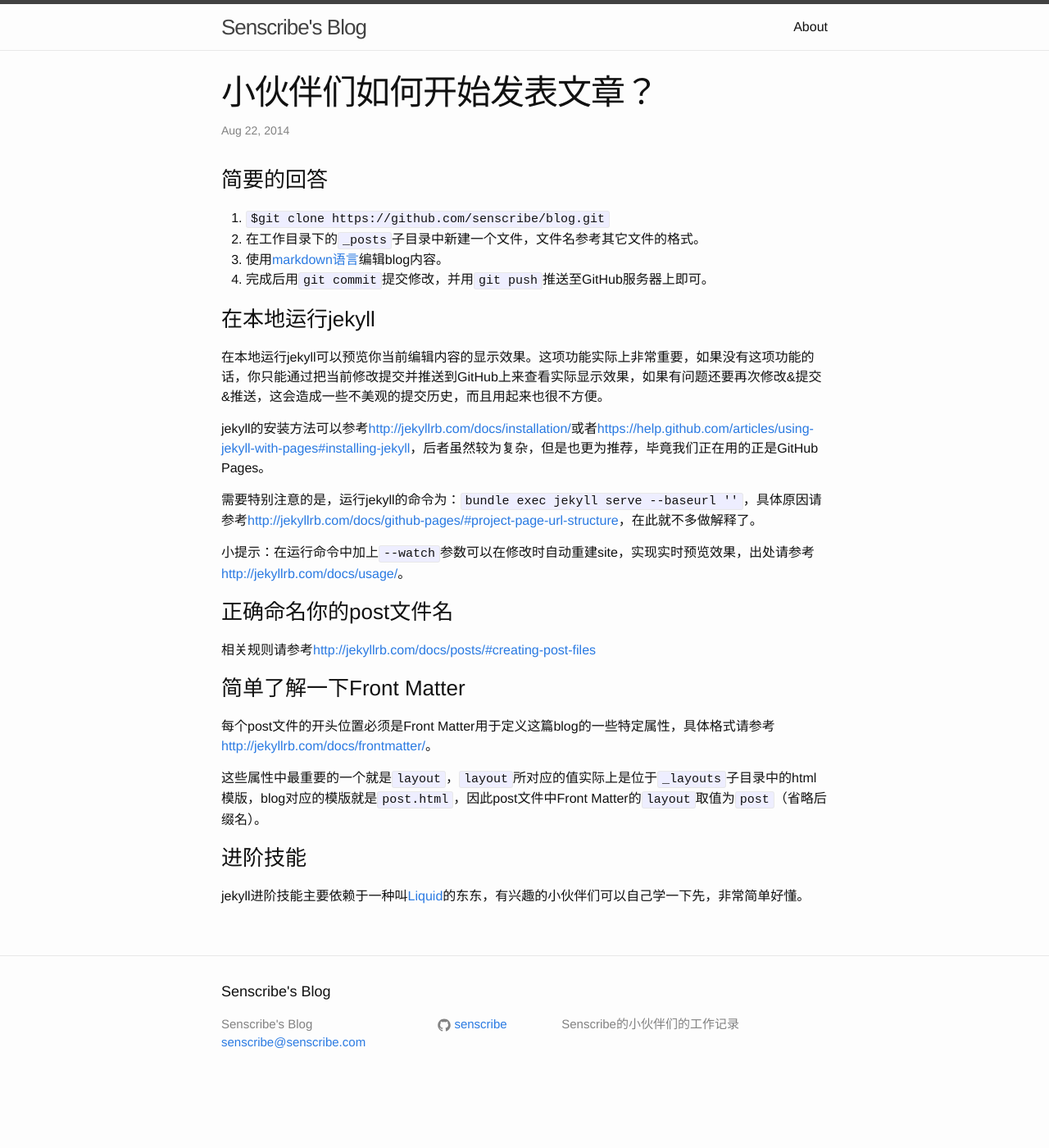
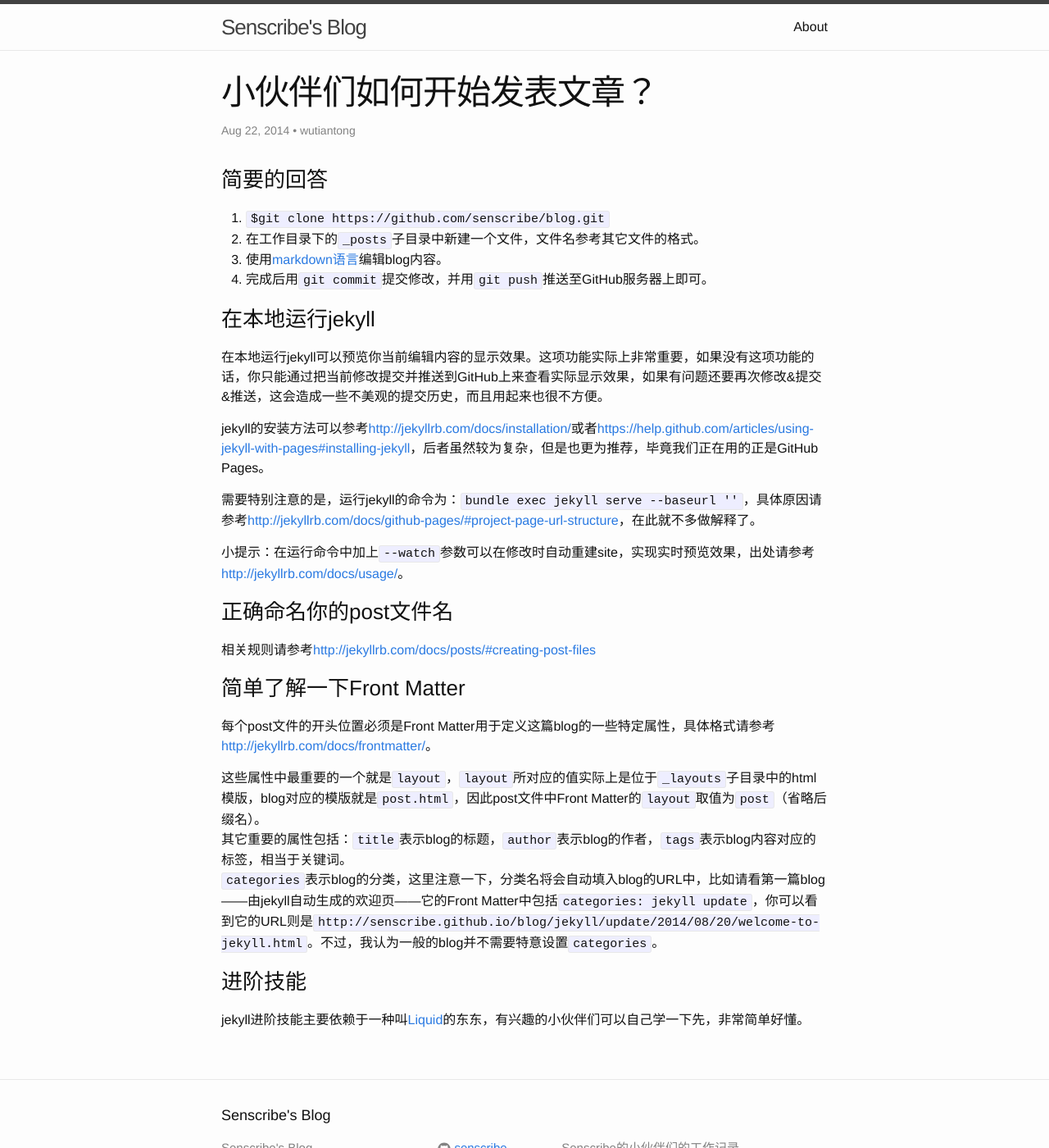
Before and after one commit to pengfeicheng/blog-1, a Jekyll site: the page built from _posts/2014-08-22-how-to-begin.markdown, in a window 1280 px wide and 1400 px high. Shown: the whole window at 82% size. Built offline with Jekyll 4.4.1, drawn with Linux system fonts in a browser that asks for light colours.

Commit message:
更新了author部分的内容

```diff
--- a/_posts/2014-08-22-how-to-begin.markdown
+++ b/_posts/2014-08-22-how-to-begin.markdown
@@ -1,6 +1,7 @@
 ---
 layout: post
 title:  "小伙伴们如何开始发表文章？"
+author: wutiantong
 tags: site tips-share
 ---
 
@@ -30,6 +31,8 @@
 每个post文件的开头位置必须是Front Matter用于定义这篇blog的一些特定属性，具体格式请参考<http://jekyllrb.com/docs/frontmatter/>。
 
 这些属性中最重要的一个就是`layout`，`layout`所对应的值实际上是位于`_layouts`子目录中的html模版，blog对应的模版就是`post.html`，因此post文件中Front Matter的`layout`取值为`post`（省略后缀名）。
+其它重要的属性包括：`title`表示blog的标题，`author`表示blog的作者，`tags`表示blog内容对应的标签，相当于关键词。
+`categories`表示blog的分类，这里注意一下，分类名将会自动填入blog的URL中，比如请看第一篇blog——由jekyll自动生成的欢迎页——它的Front Matter中包括`categories: jekyll update`，你可以看到它的URL则是`http://senscribe.github.io/blog/jekyll/update/2014/08/20/welcome-to-jekyll.html`。不过，我认为一般的blog并不需要特意设置`categories`。
 
 ###进阶技能
 
--- a/index.html
+++ b/index.html
@@ -9,7 +9,7 @@
   <ul class="post-list">
     {% for post in site.posts %}
       <li>
-        <span class="post-meta">{{ post.date | date: "%b %-d, %Y" }}</span>
+        <span class="post-meta">{{ post.date | date: "%b %-d, %Y" }}{% if post.author %} • {{ post.author }}{% endif %}{% if post.meta %} • {{ post.meta }}{% endif %}</span>
 
         <h2>
           <a class="post-link" href="{{ post.url | prepend: site.baseurl }}">{{ post.title }}</a>
```
